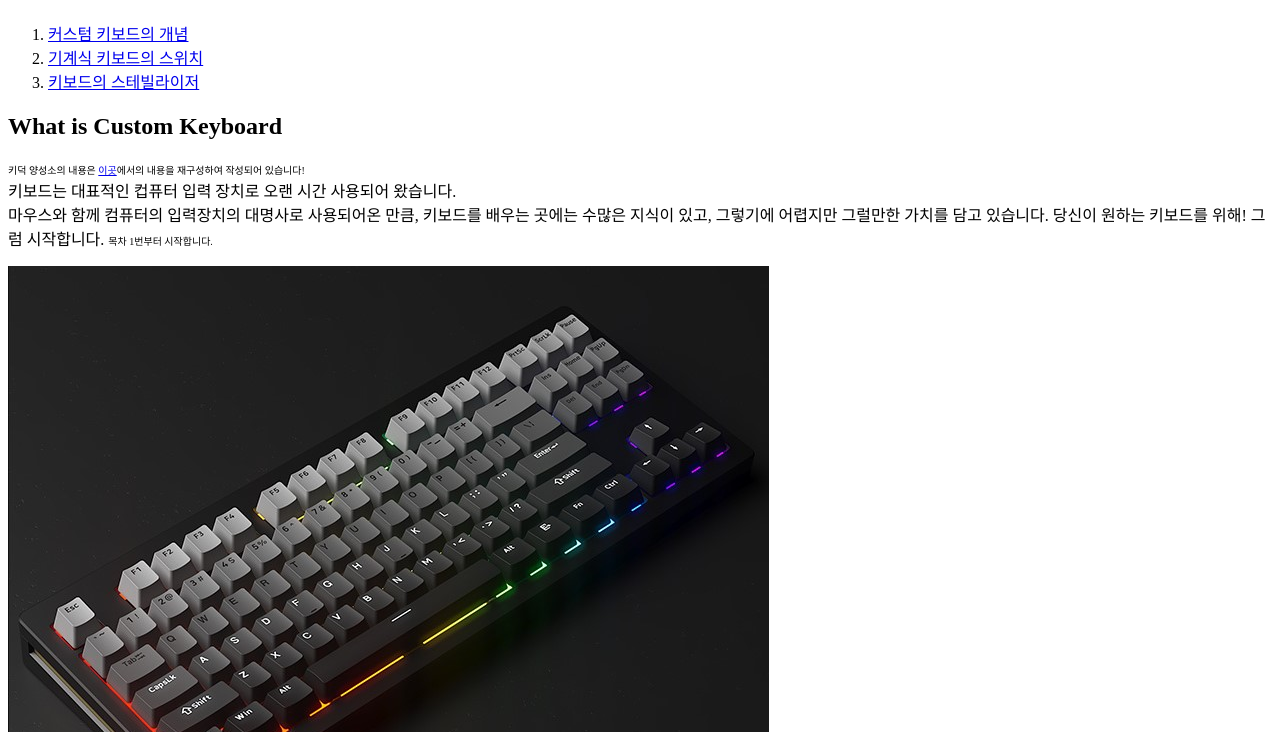
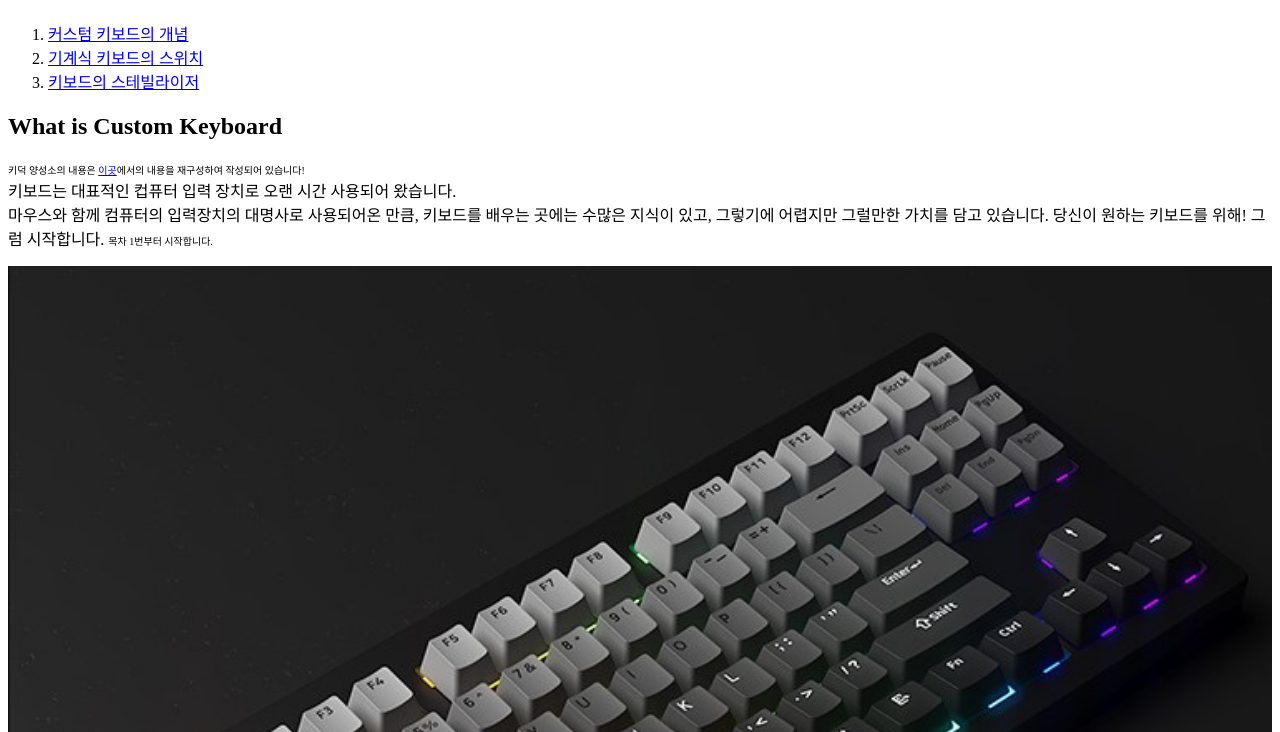
Before and after one commit to HYOMIN-E/first-web-dev, a plain HTML site: page index.html in a window 1280 px wide. Shown: the part 68-800 px from the top of the page. Drawn offline with Linux system fonts and the light colour scheme.

Commit message:
Add files via upload

```diff
--- a/index.html
+++ b/index.html
@@ -29,6 +29,6 @@
             키보드를 배우는 곳에는 수많은 지식이 있고, 그렇기에 어렵지만 그럴만한 가치를
             담고 있습니다. 당신이 원하는 키보드를 위해! 그럼 시작합니다. <font size="1.5">목차 1번부터 시작합니다.</font>
         </P>
-        <img src="mongeekm3wblack.jpg">
+        <img src="mongeekm3wblack.jpg" width="100%">
     </body>
 </html>
```
Also changed, not shown: 2.html (+1 -1 lines), 3.html (+1 -1 lines).
